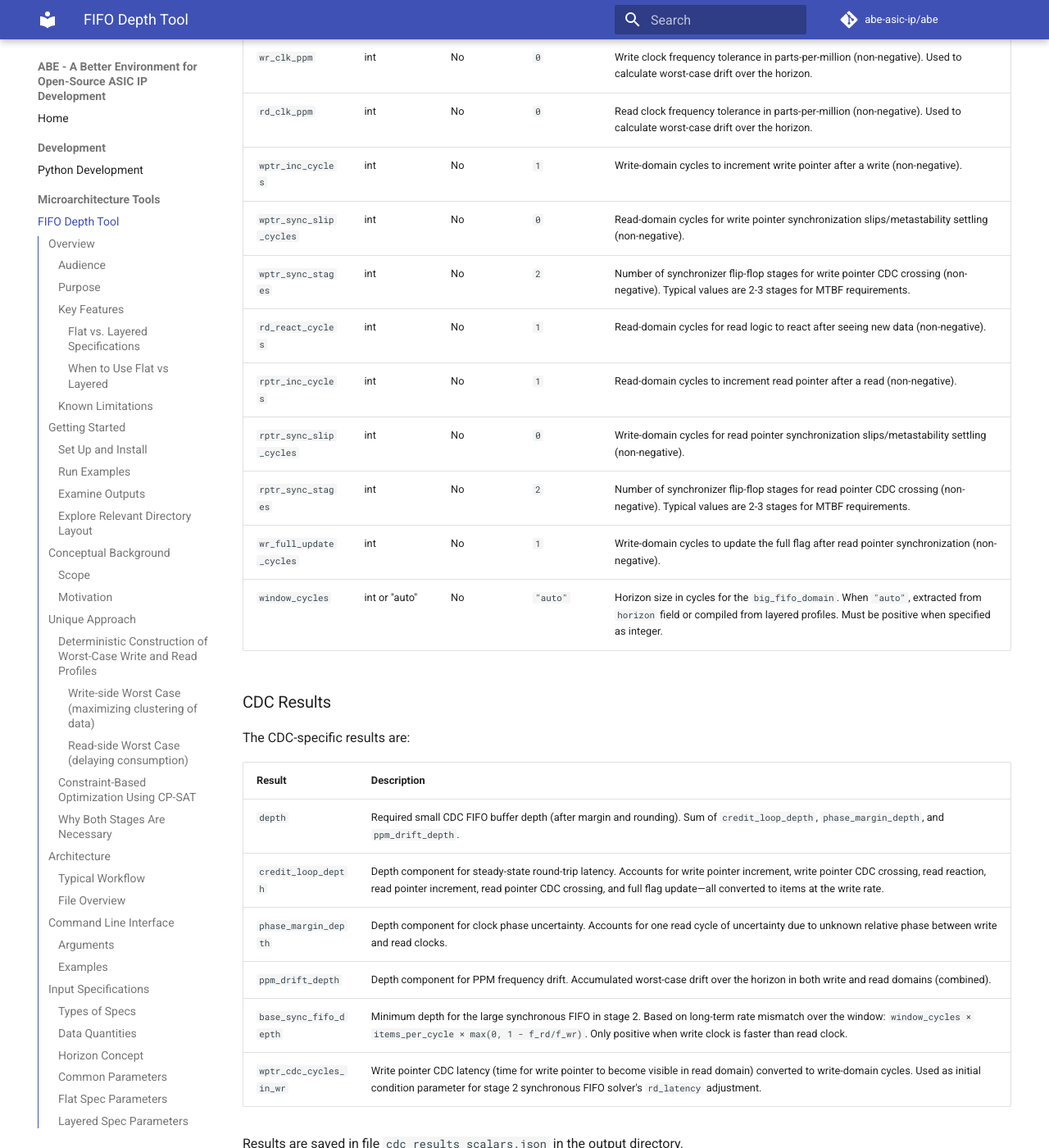
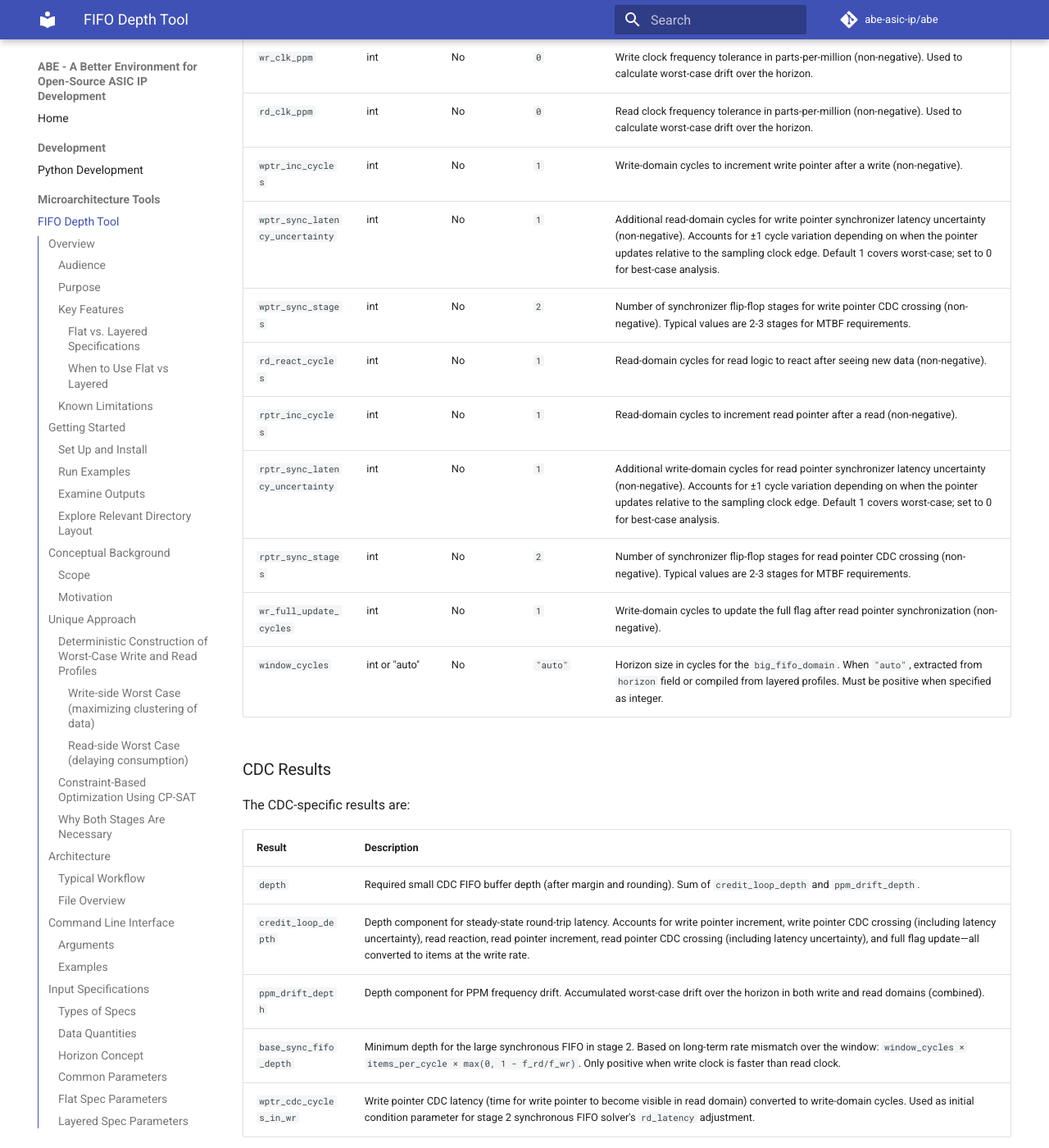
Before and after one commit to abe-asic-ip/abe, an MkDocs documentation site: the page built from docs/fifo_depth.md, in a window 1280 px wide and 1400 px high, scrolled down 25793 px. Shown: the whole window at 82% size. Built offline with MkDocs 1.6.1 and Material for MkDocs 9.7.7, drawn with Linux system fonts in a browser that asks for light colours; comment, search, counter and statistics services are not loaded.

Commit message:
Changed fifo_depth to clarify sync latency uncertainty.

```diff
--- a/docs/fifo_depth.md
+++ b/docs/fifo_depth.md
@@ -1071,11 +1071,11 @@ CDC-specific parameters:
 | `wr_clk_ppm` | int | No | `0` | Write clock frequency tolerance in parts-per-million (non-negative). Used to calculate worst-case drift over the horizon. |
 | `rd_clk_ppm` | int | No | `0` | Read clock frequency tolerance in parts-per-million (non-negative). Used to calculate worst-case drift over the horizon. |
 | `wptr_inc_cycles` | int | No | `1` | Write-domain cycles to increment write pointer after a write (non-negative). |
-| `wptr_sync_slip_cycles` | int | No | `0` | Read-domain cycles for write pointer synchronization slips/metastability settling (non-negative). |
+| `wptr_sync_latency_uncertainty` | int | No | `1` | Additional read-domain cycles for write pointer synchronizer latency uncertainty (non-negative). Accounts for ±1 cycle variation depending on when the pointer updates relative to the sampling clock edge. Default 1 covers worst-case; set to 0 for best-case analysis. |
 | `wptr_sync_stages` | int | No | `2` | Number of synchronizer flip-flop stages for write pointer CDC crossing (non-negative). Typical values are 2-3 stages for MTBF requirements. |
 | `rd_react_cycles` | int | No | `1` | Read-domain cycles for read logic to react after seeing new data (non-negative). |
 | `rptr_inc_cycles` | int | No | `1` | Read-domain cycles to increment read pointer after a read (non-negative). |
-| `rptr_sync_slip_cycles` | int | No | `0` | Write-domain cycles for read pointer synchronization slips/metastability settling (non-negative). |
+| `rptr_sync_latency_uncertainty` | int | No | `1` | Additional write-domain cycles for read pointer synchronizer latency uncertainty (non-negative). Accounts for ±1 cycle variation depending on when the pointer updates relative to the sampling clock edge. Default 1 covers worst-case; set to 0 for best-case analysis. |
 | `rptr_sync_stages` | int | No | `2` | Number of synchronizer flip-flop stages for read pointer CDC crossing (non-negative). Typical values are 2-3 stages for MTBF requirements. |
 | `wr_full_update_cycles` | int | No | `1` | Write-domain cycles to update the full flag after read pointer synchronization (non-negative). |
 | `window_cycles` | int or "auto" | No | `"auto"` | Horizon size in cycles for the `big_fifo_domain`. When `"auto"`, extracted from `horizon` field or compiled from layered profiles. Must be positive when specified as integer. |
@@ -1086,9 +1086,8 @@ The CDC-specific results are:
 
 | Result | Description |
 | -------- | ------------- |
-| `depth` | Required small CDC FIFO buffer depth (after margin and rounding). Sum of `credit_loop_depth`, `phase_margin_depth`, and `ppm_drift_depth`. |
-| `credit_loop_depth` | Depth component for steady-state round-trip latency. Accounts for write pointer increment, write pointer CDC crossing, read reaction, read pointer increment, read pointer CDC crossing, and full flag update—all converted to items at the write rate. |
-| `phase_margin_depth` | Depth component for clock phase uncertainty. Accounts for one read cycle of uncertainty due to unknown relative phase between write and read clocks. |
+| `depth` | Required small CDC FIFO buffer depth (after margin and rounding). Sum of `credit_loop_depth` and `ppm_drift_depth`. |
+| `credit_loop_depth` | Depth component for steady-state round-trip latency. Accounts for write pointer increment, write pointer CDC crossing (including latency uncertainty), read reaction, read pointer increment, read pointer CDC crossing (including latency uncertainty), and full flag update—all converted to items at the write rate. |
 | `ppm_drift_depth` | Depth component for PPM frequency drift. Accumulated worst-case drift over the horizon in both write and read domains (combined). |
 | `base_sync_fifo_depth` | Minimum depth for the large synchronous FIFO in stage 2. Based on long-term rate mismatch over the window: `window_cycles × items_per_cycle × max(0, 1 - f_rd/f_wr)`. Only positive when write clock is faster than read clock. |
 | `wptr_cdc_cycles_in_wr` | Write pointer CDC latency (time for write pointer to become visible in read domain) converted to write-domain cycles. Used as initial condition parameter for stage 2 synchronous FIFO solver's `rd_latency` adjustment. |
```
Also changed, not shown: 1 other file.
